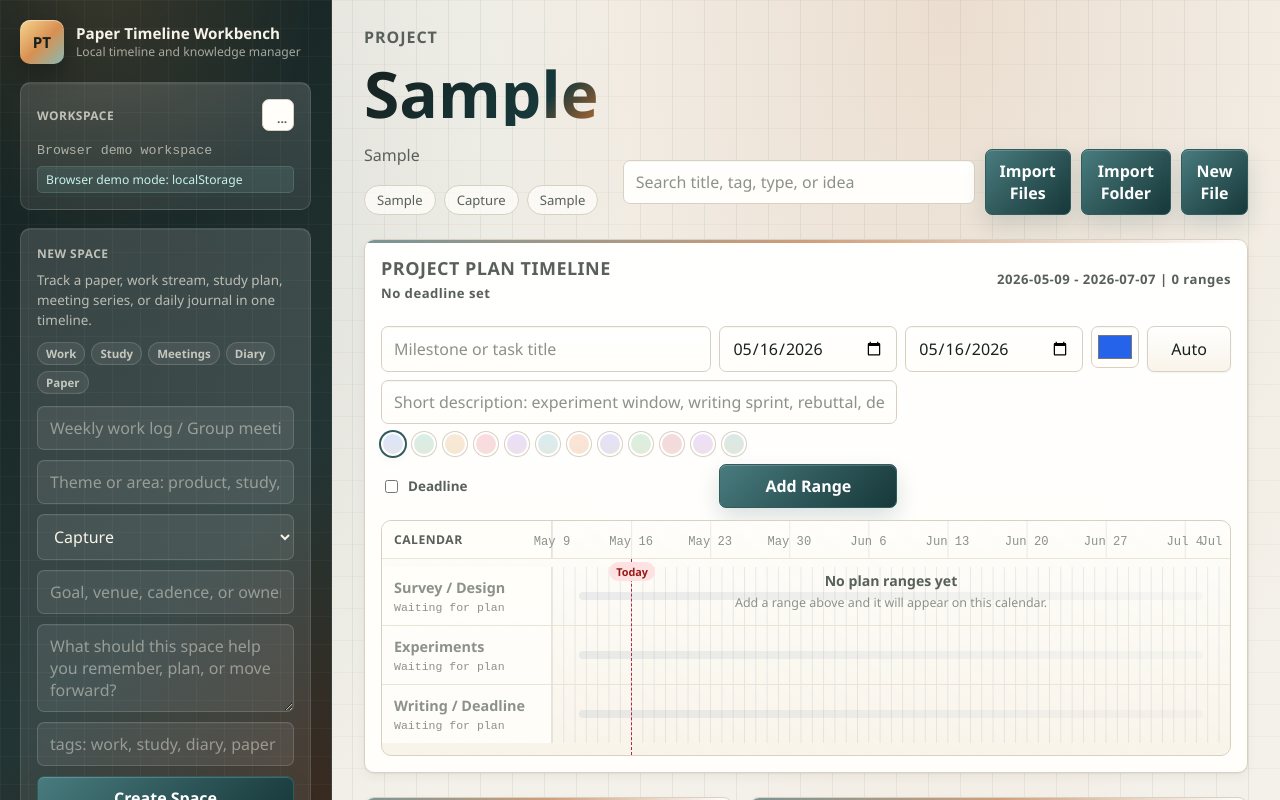
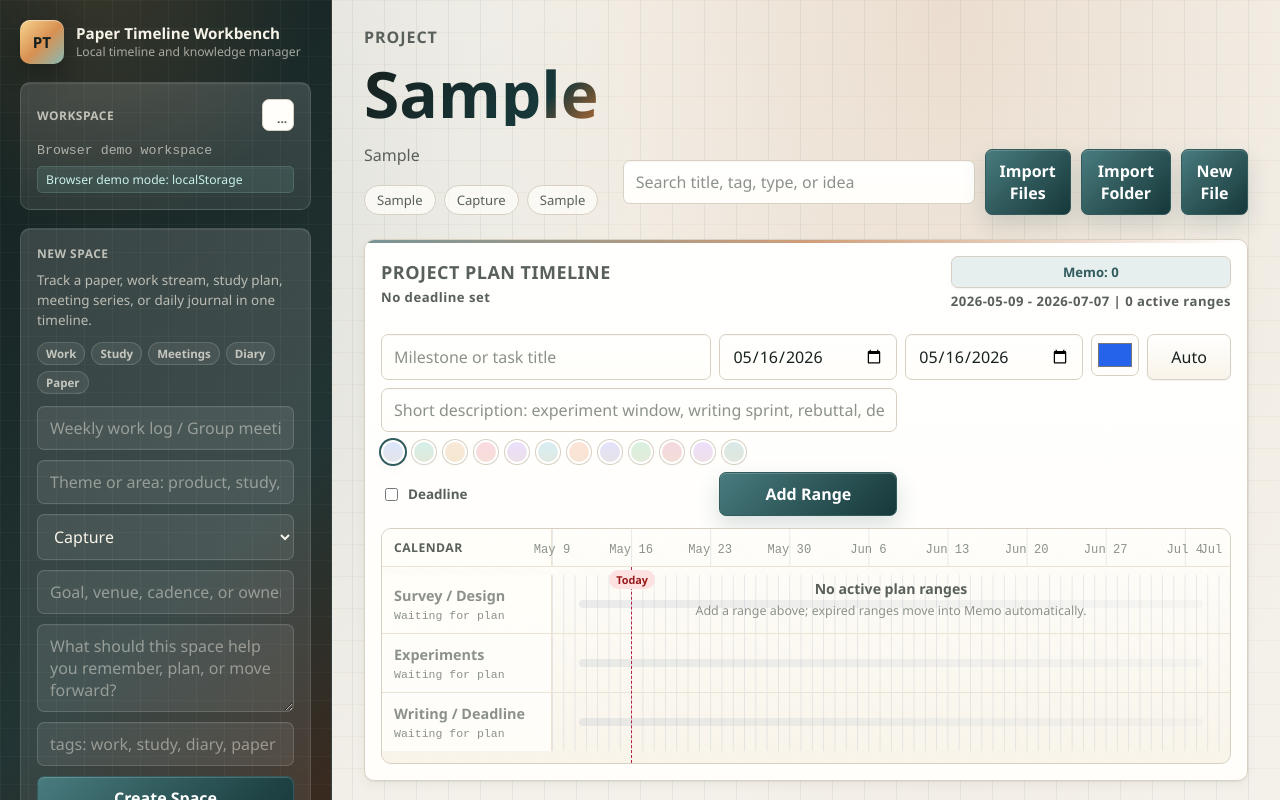
Before and after one commit to luumod/PaperTrail, a Vue app: page /#/projects/1 in a window 1280 px wide. Both pictures are taken after typing "Sample", "Sample", "Sample", "Sample", "Sample" into the empty fields and a click on the button "Create Space". Shown: the top 800 px of the page. Built offline with nearby package versions, Linux system fonts and the light colour scheme.

Commit message:
Add plan range memo archive

```diff
--- a/src/stores/workbench.ts
+++ b/src/stores/workbench.ts
@@ -97,6 +97,7 @@ const normalizePlanRange = (
   isDeadline: range.isDeadline ?? false,
   createdAt: range.createdAt ?? nowIso(),
   updatedAt: range.updatedAt ?? range.createdAt ?? nowIso(),
+  archivedAt: range.archivedAt ?? null,
 })
 
 const normalizeAsset = (asset: Asset): Asset => ({
@@ -309,7 +310,9 @@ export const useWorkbenchStore = defineStore('workbench', () => {
     assets.value = (bundle.assets ?? []).map((asset) => normalizeAsset(asset))
     versions.value = bundle.versions ?? []
     ideas.value = (bundle.ideas ?? []).map((idea) => normalizeIdea(idea))
-    planRanges.value = (bundle.planRanges ?? []).map((range) => normalizePlanRange(range))
+    planRanges.value = (bundle.planRanges ?? [])
+      .map((range) => normalizePlanRange(range))
+      .sort((a, b) => a.startDate.localeCompare(b.startDate) || a.endDate.localeCompare(b.endDate))
     events.value = bundle.events ?? []
     summaries.value = bundle.summaries ?? []
     selectedAssetId.value = ''
@@ -318,6 +321,26 @@ export const useWorkbenchStore = defineStore('workbench', () => {
   const localProjectBundle = (projectId: string): ProjectBundle => {
     const local = loadLocalState()
     const projectAssets = local.assets.filter((asset) => asset.projectId === projectId)
+    const timestamp = nowIso()
+    const today = timestamp.slice(0, 10)
+    let archivedExpiredRanges = false
+    const projectPlanRanges = local.planRanges
+      .filter((range) => range.projectId === projectId)
+      .map((range) => {
+        if (!range.archivedAt && range.endDate < today) {
+          archivedExpiredRanges = true
+          return { ...range, archivedAt: timestamp, updatedAt: timestamp }
+        }
+        return range
+      })
+
+    if (archivedExpiredRanges) {
+      local.planRanges = [
+        ...local.planRanges.filter((range) => range.projectId !== projectId),
+        ...projectPlanRanges,
+      ]
+      localStorage.setItem(LOCAL_KEY, JSON.stringify(local))
+    }
 
     return {
       assets: projectAssets,
@@ -325,7 +348,7 @@ export const useWorkbenchStore = defineStore('workbench', () => {
         projectAssets.some((asset) => asset.id === version.assetId),
       ),
       ideas: local.ideas.filter((idea) => idea.projectId === projectId),
-      planRanges: local.planRanges.filter((range) => range.projectId === projectId),
+      planRanges: projectPlanRanges,
       events: local.events.filter((event) => event.projectId === projectId),
       summaries: local.summaries.filter((summary) => summary.projectId === projectId),
     }
@@ -1174,6 +1197,7 @@ export const useWorkbenchStore = defineStore('workbench', () => {
       }
 
       const timestamp = nowIso()
+      const today = timestamp.slice(0, 10)
       const range: ProjectPlanRange = {
         id: makeId('plan'),
         projectId: activeProjectId.value,
@@ -1185,6 +1209,7 @@ export const useWorkbenchStore = defineStore('workbench', () => {
         isDeadline: input.isDeadline,
         createdAt: timestamp,
         updatedAt: timestamp,
+        archivedAt: input.endDate < today ? timestamp : null,
       }
 
       planRanges.value = [...planRanges.value, range].sort((a, b) =>
@@ -1221,6 +1246,7 @@ export const useWorkbenchStore = defineStore('workbench', () => {
         color: input.color,
         isDeadline: input.isDeadline,
         updatedAt: timestamp,
+        archivedAt: input.endDate < timestamp.slice(0, 10) ? timestamp : null,
       }
       planRanges.value = planRanges.value
         .map((range) => (range.id === rangeId ? updated : range))
--- a/src/styles.css
+++ b/src/styles.css
@@ -997,6 +997,22 @@ label.file-action:hover {
   text-transform: none;
 }
 
+.plan-heading-actions {
+  display: flex;
+  flex-wrap: wrap;
+  gap: var(--space-sm);
+  align-items: center;
+  justify-content: flex-end;
+}
+
+.plan-heading-actions button {
+  padding: 6px 12px;
+  color: var(--color-brand);
+  background: var(--color-info-bg);
+  font-size: 0.82rem;
+  font-weight: 700;
+}
+
 .plan-form {
   grid-template-columns: minmax(180px, 1.3fr) minmax(132px, 0.7fr) minmax(132px, 0.7fr) minmax(110px, 0.55fr);
   gap: var(--space-sm);
@@ -1795,6 +1811,52 @@ label.file-action:hover {
   width: min(560px, 100%);
 }
 
+.plan-memo-modal {
+  width: min(760px, 100%);
+}
+
+.plan-memo-list {
+  display: grid;
+  gap: var(--space-md);
+  max-height: 480px;
+  overflow: auto;
+  padding-right: 4px;
+}
+
+.plan-memo-card {
+  display: grid;
+  gap: var(--space-sm);
+  border: 1px solid var(--color-border);
+  border-left: 4px solid var(--plan-bg);
+  border-radius: var(--radius-md);
+  padding: var(--space-md);
+  background: var(--color-surface);
+}
+
+.plan-memo-card header {
+  display: flex;
+  gap: var(--space-sm);
+  align-items: start;
+  justify-content: space-between;
+}
+
+.plan-memo-card header strong {
+  min-width: 0;
+}
+
+.plan-memo-card header span {
+  flex: 0 0 auto;
+  color: var(--color-text-muted);
+  font-family: var(--font-mono);
+  font-size: 0.78rem;
+}
+
+.plan-memo-card p {
+  margin: 0;
+  color: var(--color-text-secondary);
+  line-height: 1.5;
+}
+
 .create-file-form label {
   display: grid;
   gap: 6px;
--- a/src/types.ts
+++ b/src/types.ts
@@ -102,6 +102,7 @@ export interface ProjectPlanRange {
   isDeadline: boolean
   createdAt: string
   updatedAt: string
+  archivedAt: string | null
 }
 
 export interface ProjectPlanRangeInput {
--- a/src/views/ProjectView.vue
+++ b/src/views/ProjectView.vue
@@ -40,6 +40,7 @@ const createFileForm = reactive<NewAssetFileInput>({
 const summariesDraft = reactive<Record<string, string>>({})
 const isAssetModalOpen = ref(false)
 const isCreateFileModalOpen = ref(false)
+const isPlanMemoOpen = ref(false)
 const assetRefreshTimer = ref<number | null>(null)
 const versionError = ref('')
 const editingTimelineId = ref('')
@@ -165,13 +166,19 @@ const dayDiff = (from: string, to: string) => Math.round((parseDay(to) - parseDa
 const rangeDuration = (range: ProjectPlanRange) => Math.max(1, dayDiff(range.startDate, range.endDate) + 1)
 const resolvePlanColor = (value: string) =>
   /^#[0-9a-f]{6}$/i.test(value) ? value : legacyPlanColors[value] ?? defaultPlanColor
-const nextAutoPlanColor = () => planPalette[workbench.planRanges.length % planPalette.length] ?? defaultPlanColor
+const activePlanRanges = computed(() => workbench.planRanges.filter((range) => !range.archivedAt))
+const archivedPlanRanges = computed(() =>
+  workbench.planRanges
+    .filter((range) => range.archivedAt)
+    .sort((a, b) => (b.archivedAt ?? '').localeCompare(a.archivedAt ?? '') || b.endDate.localeCompare(a.endDate)),
+)
+const nextAutoPlanColor = () => planPalette[activePlanRanges.value.length % planPalette.length] ?? defaultPlanColor
 const applyAutoPlanColor = () => {
   planForm.color = nextAutoPlanColor()
 }
 
 const sortedPlanRanges = computed(() =>
-  [...workbench.planRanges].sort(
+  [...activePlanRanges.value].sort(
     (a, b) => a.startDate.localeCompare(b.startDate) || a.endDate.localeCompare(b.endDate),
   ),
 )
@@ -297,6 +304,7 @@ const focusPlanWindow = (startDate: string, endDate: string) => {
     isDeadline: false,
     createdAt: '',
     updatedAt: '',
+    archivedAt: null,
   })
 
   if (duration + 14 > planVisibleDays.value) {
@@ -852,7 +860,12 @@ const exportTimeline = async (format: TimelineExportFormat) => {
           <h2>Project Plan Timeline</h2>
           <span>{{ deadlineStatus }}</span>
         </div>
-        <span>{{ planViewportLabel }} | {{ sortedPlanRanges.length }} ranges</span>
+        <div class="plan-heading-actions">
+          <button type="button" @click="isPlanMemoOpen = true">
+            Memo: {{ archivedPlanRanges.length }}
+          </button>
+          <span>{{ planViewportLabel }} | {{ sortedPlanRanges.length }} active ranges</span>
+        </div>
       </div>
 
       <form class="plan-form" @submit.prevent="savePlanRange">
@@ -925,8 +938,8 @@ const exportTimeline = async (format: TimelineExportFormat) => {
             <span>Today</span>
           </div>
           <article v-if="!planTimelineItems.length" class="plan-empty-message">
-            <strong>{{ sortedPlanRanges.length ? 'No ranges in this view' : 'No plan ranges yet' }}</strong>
-            <span>{{ sortedPlanRanges.length ? 'Current window has no scheduled ranges.' : 'Add a range above and it will appear on this calendar.' }}</span>
+            <strong>{{ sortedPlanRanges.length ? 'No ranges in this view' : 'No active plan ranges' }}</strong>
+            <span>{{ sortedPlanRanges.length ? 'Current window has no scheduled ranges.' : 'Add a range above; expired ranges move into Memo automatically.' }}</span>
           </article>
           <template v-if="!planTimelineItems.length">
             <article
@@ -1249,6 +1262,47 @@ const exportTimeline = async (format: TimelineExportFormat) => {
 
     <Teleport to="body">
       <div
+        v-if="isPlanMemoOpen"
+        class="modal-backdrop"
+        role="presentation"
+        @click.self="isPlanMemoOpen = false"
+      >
+        <section class="asset-modal plan-memo-modal" role="dialog" aria-modal="true" aria-labelledby="plan-memo-title">
+          <header class="modal-header">
+            <div>
+              <p class="eyebrow">Plan Memo</p>
+              <h2 id="plan-memo-title">Expired plan ranges</h2>
+              <p>{{ archivedPlanRanges.length }} archived ranges are hidden from the active calendar.</p>
+            </div>
+            <button type="button" class="icon-button close-button" title="Close" @click="isPlanMemoOpen = false">x</button>
+          </header>
+
+          <div v-if="archivedPlanRanges.length" class="plan-memo-list">
+            <article
+              v-for="range in archivedPlanRanges"
+              :key="range.id"
+              class="plan-memo-card"
+              :style="{ '--plan-bg': resolvePlanColor(range.color) }"
+            >
+              <header>
+                <strong>{{ range.title }}</strong>
+                <span>{{ range.startDate }} - {{ range.endDate }}</span>
+              </header>
+              <p>{{ range.description || 'No description.' }}</p>
+              <div class="asset-modal-meta">
+                <span>{{ rangeDuration(range) }} days</span>
+                <span>{{ range.isDeadline ? 'Deadline' : 'Range' }}</span>
+                <span>Archived: {{ range.archivedAt ? new Date(range.archivedAt).toLocaleString() : 'Unknown' }}</span>
+              </div>
+            </article>
+          </div>
+          <p v-else class="empty-copy">No expired plan ranges yet.</p>
+        </section>
+      </div>
+    </Teleport>
+
+    <Teleport to="body">
+      <div
         v-if="isAssetModalOpen && workbench.selectedAsset"
         class="modal-backdrop"
         role="presentation"
```
Also changed, not shown: electron/main.cjs (+24 -6 lines).
